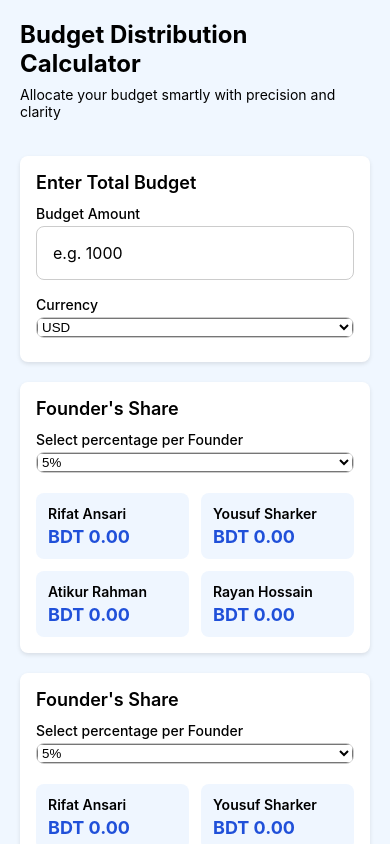
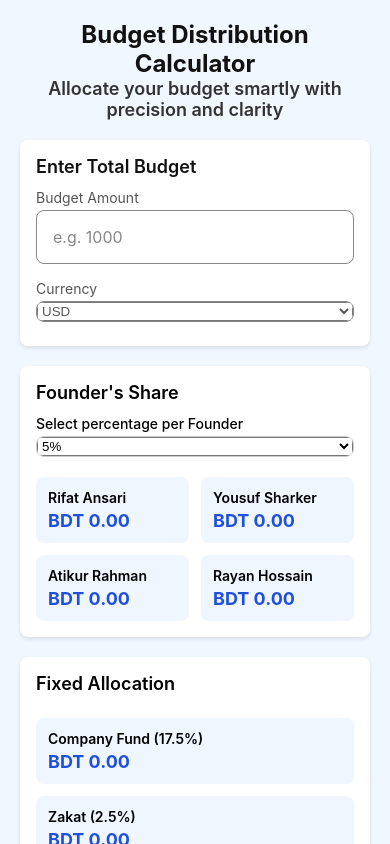
Before and after one commit to mranonno/budget-distribution-calculator-app, a React Native app: screen / in a window 390 px wide. Built offline with nearby package versions, Linux system fonts and the light colour scheme.

Commit message:
create hook for theme

```diff
--- a/App.tsx
+++ b/App.tsx
@@ -1,14 +1,21 @@
 import { StatusBar } from "expo-status-bar";
-import { StyleSheet, View } from "react-native";
+import { StyleSheet, View, useColorScheme } from "react-native";
 import HomeScreen from "./src/screens/Home/HomeScreen";
 import { SafeAreaProvider } from "react-native-safe-area-context";
+import Colors from "./src/constants/colors";
 
 export default function App() {
+  const colorScheme = useColorScheme();
+  const theme = Colors[colorScheme ?? "light"];
+
   return (
     <SafeAreaProvider>
-      <View style={styles.container}>
+      <View style={[styles.container, { backgroundColor: theme.background }]}>
         <HomeScreen />
-        <StatusBar translucent style="dark" />
+        <StatusBar
+          translucent
+          style={colorScheme === "dark" ? "light" : "dark"}
+        />
       </View>
     </SafeAreaProvider>
   );
@@ -17,6 +24,5 @@ export default function App() {
 const styles = StyleSheet.create({
   container: {
     flex: 1,
-    backgroundColor: "#F0F7FF",
   },
 });
--- /dev/null
+++ b/src/components/FixedAllocation.tsx
@@ -0,0 +1,65 @@
+import { StyleSheet, Text, View } from "react-native";
+import React from "react";
+
+const FixedAllocation = () => {
+  return (
+    <View style={styles.container}>
+      <Text style={styles.heading}>Fixed Allocation</Text>
+
+      {/* Founders Row */}
+      <View style={styles.row}>
+        <View style={styles.founderContainer}>
+          <Text style={styles.founderName}>Company Fund (17.5%)</Text>
+          <Text style={styles.founderAmount}>BDT 0.00</Text>
+        </View>
+        <View style={styles.founderContainer}>
+          <Text style={styles.founderName}>Zakat (2.5%)</Text>
+          <Text style={styles.founderAmount}>BDT 0.00</Text>
+        </View>
+      </View>
+    </View>
+  );
+};
+
+export default FixedAllocation;
+
+const styles = StyleSheet.create({
+  container: {
+    backgroundColor: "white",
+    marginTop: 20,
+    padding: 16,
+    borderRadius: 8,
+    shadowColor: "#000",
+    shadowOffset: { width: 0, height: 2 },
+    shadowOpacity: 0.1,
+    shadowRadius: 4,
+    elevation: 4,
+  },
+  heading: {
+    fontSize: 18,
+    fontWeight: "600",
+    marginBottom: 12,
+  },
+  row: {
+    flexDirection: "column",
+    justifyContent: "space-between",
+    gap: 12, // optional spacing between items
+    marginTop: 12,
+  },
+  founderContainer: {
+    flex: 1,
+    backgroundColor: "#EFF6FF",
+    borderRadius: 8,
+    padding: 12,
+  },
+  founderName: {
+    fontSize: 14,
+    fontWeight: "600",
+  },
+  founderAmount: {
+    color: "#2050D9",
+    fontWeight: "bold",
+    fontSize: 18,
+    marginTop: 4,
+  },
+});
--- a/src/components/FounderShare.tsx
+++ b/src/components/FounderShare.tsx
@@ -1,9 +1,12 @@
 import React, { useState } from "react";
-import { StyleSheet, Text, View } from "react-native";
+import { StyleSheet, Text, useColorScheme, View } from "react-native";
 import { Picker } from "@react-native-picker/picker";
+import Colors from "../constants/colors";
 
 const FounderShare: React.FC = () => {
   const [percentage, setPercentage] = useState<string>("5");
+  const colorScheme = useColorScheme();
+  const theme = Colors[colorScheme ?? "light"];
 
   return (
     <View style={styles.container}>
--- a/src/components/TotalBudget.tsx
+++ b/src/components/TotalBudget.tsx
@@ -1,27 +1,52 @@
+import React, { useState } from "react";
 import { StyleSheet, Text, TextInput, View } from "react-native";
-import React, { useState } from "react";
 import { Picker } from "@react-native-picker/picker";
+import Typography from "../constants/typography";
+import useTheme from "../hooks/useTheme";
 
-const TotalBudget = () => {
-  const [currency, setCurrency] = useState("USD");
+const TotalBudget: React.FC = () => {
+  const [currency, setCurrency] = useState<string>("USD");
+  const [amount, setAmount] = useState<string>("");
+  const theme = useTheme();
 
   return (
-    <View style={styles.container}>
-      <Text style={styles.heading}>Enter Total Budget</Text>
+    <View
+      style={[styles.container, { backgroundColor: theme.componentBackground }]}
+    >
+      <Text
+        style={[
+          Typography.subheading,
+          { color: theme.heading, marginBottom: 12 },
+        ]}
+      >
+        Enter Total Budget
+      </Text>
       <View style={styles.inputContainer}>
-        <Text style={styles.label}>Budget Amount</Text>
+        <Text style={[Typography.body, { color: theme.body, marginBottom: 4 }]}>
+          Budget Amount
+        </Text>
         <TextInput
-          style={styles.input}
+          style={[
+            styles.input,
+            { borderColor: theme.placeholder, color: theme.body },
+          ]}
           keyboardType="numeric"
           placeholder="e.g. 1000"
+          placeholderTextColor={theme.placeholder}
           maxLength={10}
+          value={amount}
+          onChangeText={setAmount}
         />
-        <Text style={styles.label}>Currency</Text>
-        <View style={styles.pickerWrapper}>
+        <Text style={[Typography.body, { color: theme.body, marginBottom: 4 }]}>
+          Currency
+        </Text>
+        <View
+          style={[styles.pickerWrapper, { borderColor: theme.placeholder }]}
+        >
           <Picker
             selectedValue={currency}
-            onValueChange={(itemValue) => setCurrency(itemValue)}
-            style={styles.picker}
+            onValueChange={(itemValue: string) => setCurrency(itemValue)}
+            style={[styles.picker, { color: theme.body }]}
           >
             <Picker.Item label="USD" value="USD" />
             <Picker.Item label="BDT" value="BDT" />
@@ -37,36 +62,18 @@ export default TotalBudget;
 
 const styles = StyleSheet.create({
   container: {
-    backgroundColor: "white",
     marginTop: 20,
     padding: 16,
     borderRadius: 8,
-    // iOS shadow
     shadowColor: "#000",
     shadowOffset: { width: 0, height: 2 },
     shadowOpacity: 0.1,
     shadowRadius: 4,
-
-    // Android shadow
     elevation: 4,
   },
-  heading: {
-    fontSize: 18,
-    fontWeight: "600",
-    marginBottom: 12,
-  },
-  inputContainer: {
-    // gap: 16,
-    // flex: 1,
-  },
-  label: {
-    fontSize: 14,
-    fontWeight: "500",
-    marginBottom: 4,
-  },
+  inputContainer: {},
   input: {
     borderWidth: 1,
-    borderColor: "#ccc",
     borderRadius: 8,
     padding: 16,
     fontSize: 16,
@@ -74,12 +81,9 @@ const styles = StyleSheet.create({
   },
   pickerWrapper: {
     borderWidth: 1,
-    borderColor: "#ccc",
     borderRadius: 8,
     overflow: "hidden",
     marginBottom: 8,
   },
-  picker: {
-    // width: "100%",
-  },
+  picker: {},
 });
--- /dev/null
+++ b/src/constants/colors.ts
@@ -0,0 +1,22 @@
+const Colors = {
+  light: {
+    heading: "#111111",
+    subheading: "#333333",
+    body: "#555555",
+    placeholder: "#888888",
+    accent: "#007AFF",
+    background: "#F0F7FF", // Your original background
+    componentBackground: "#FFFFFF", // Light card background
+  },
+  dark: {
+    heading: "#FFFFFF",
+    subheading: "#E0E0E0",
+    body: "#B0B0B0",
+    placeholder: "#777777",
+    accent: "#64B5F6",
+    background: "#121212",
+    componentBackground: "#1E1E1E", // Dark card background
+  },
+};
+
+export default Colors;
--- /dev/null
+++ b/src/constants/typography.ts
@@ -0,0 +1,18 @@
+// constants/typography.ts
+
+const Typography = {
+  heading: {
+    fontSize: 24,
+    fontWeight: "bold" as const,
+  },
+  subheading: {
+    fontSize: 18,
+    fontWeight: "600" as const,
+  },
+  body: {
+    fontSize: 14,
+    fontWeight: "400" as const,
+  },
+};
+
+export default Typography;
--- /dev/null
+++ b/src/hooks/useTheme.ts
@@ -0,0 +1,9 @@
+import { useColorScheme } from "react-native";
+import Colors from "../constants/colors";
+
+const useTheme = () => {
+  const colorScheme = useColorScheme();
+  return Colors[colorScheme ?? "light"];
+};
+
+export default useTheme;
--- a/src/screens/Home/HomeScreen.tsx
+++ b/src/screens/Home/HomeScreen.tsx
@@ -1,3 +1,4 @@
+import React from "react";
 import {
   ScrollView,
   StyleSheet,
@@ -5,17 +6,24 @@ import {
   View,
   KeyboardAvoidingView,
   Platform,
+  useColorScheme,
 } from "react-native";
-import React from "react";
 import TotalBudget from "../../components/TotalBudget";
 import FounderShare from "../../components/FounderShare";
+import FixedAllocation from "../../components/FixedAllocation";
 import { useSafeAreaInsets } from "react-native-safe-area-context";
+import Colors from "../../constants/colors";
+import Typography from "../../constants/typography";
 
 const HomeScreen = () => {
   const { top } = useSafeAreaInsets();
+  const colorScheme = useColorScheme();
+  const theme = Colors[colorScheme ?? "light"];
 
   return (
-    <View style={{ flex: 1, paddingTop: top }}>
+    <View
+      style={{ flex: 1, paddingTop: top, backgroundColor: theme.background }}
+    >
       <KeyboardAvoidingView
         style={{ flex: 1 }}
         behavior={Platform.OS === "ios" ? "padding" : undefined}
@@ -27,18 +35,30 @@ const HomeScreen = () => {
           ]}
           keyboardShouldPersistTaps="handled"
         >
-          <Text style={styles.mainHeadingText}>
+          <Text
+            style={[
+              Typography.heading,
+              { color: theme.heading, textAlign: "center" },
+            ]}
+          >
             Budget Distribution Calculator
           </Text>
-          <Text style={styles.subTitle}>
+          <Text
+            style={[
+              Typography.subheading,
+              {
+                color: theme.subheading,
+                textAlign: "center",
+              },
+            ]}
+          >
             Allocate your budget smartly with precision and clarity
           </Text>
 
           <TotalBudget />
           <FounderShare />
+          <FixedAllocation />
           <FounderShare />
-          <FounderShare />
-          {/* Add more components here to test scrolling */}
         </ScrollView>
       </KeyboardAvoidingView>
     </View>
@@ -51,14 +71,4 @@ const styles = StyleSheet.create({
   container: {
     paddingHorizontal: 20,
   },
-  mainHeadingText: {
-    fontSize: 24,
-    fontWeight: "bold",
-    alignSelf: "center",
-    marginBottom: 8,
-  },
-  subTitle: {
-    alignSelf: "center",
-    marginBottom: 16,
-  },
 });
```
